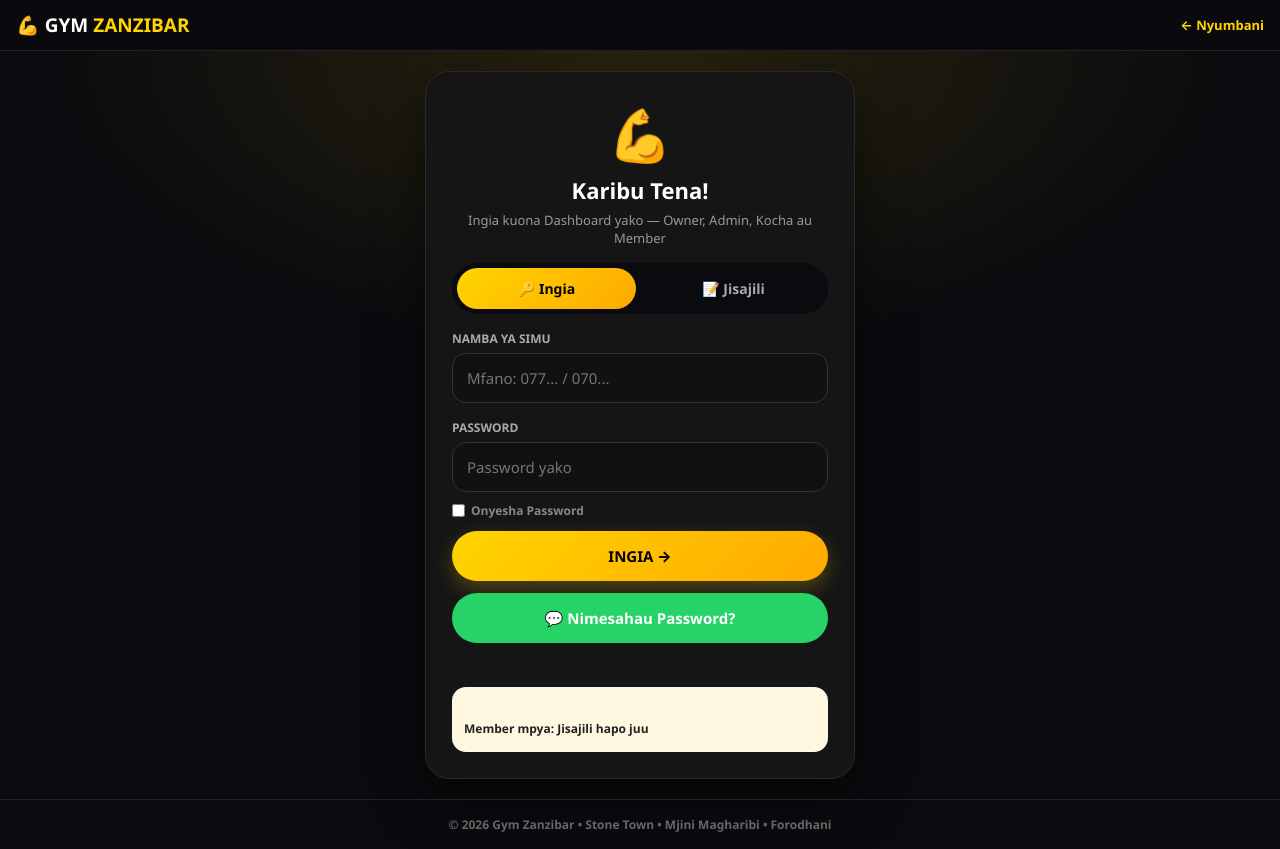
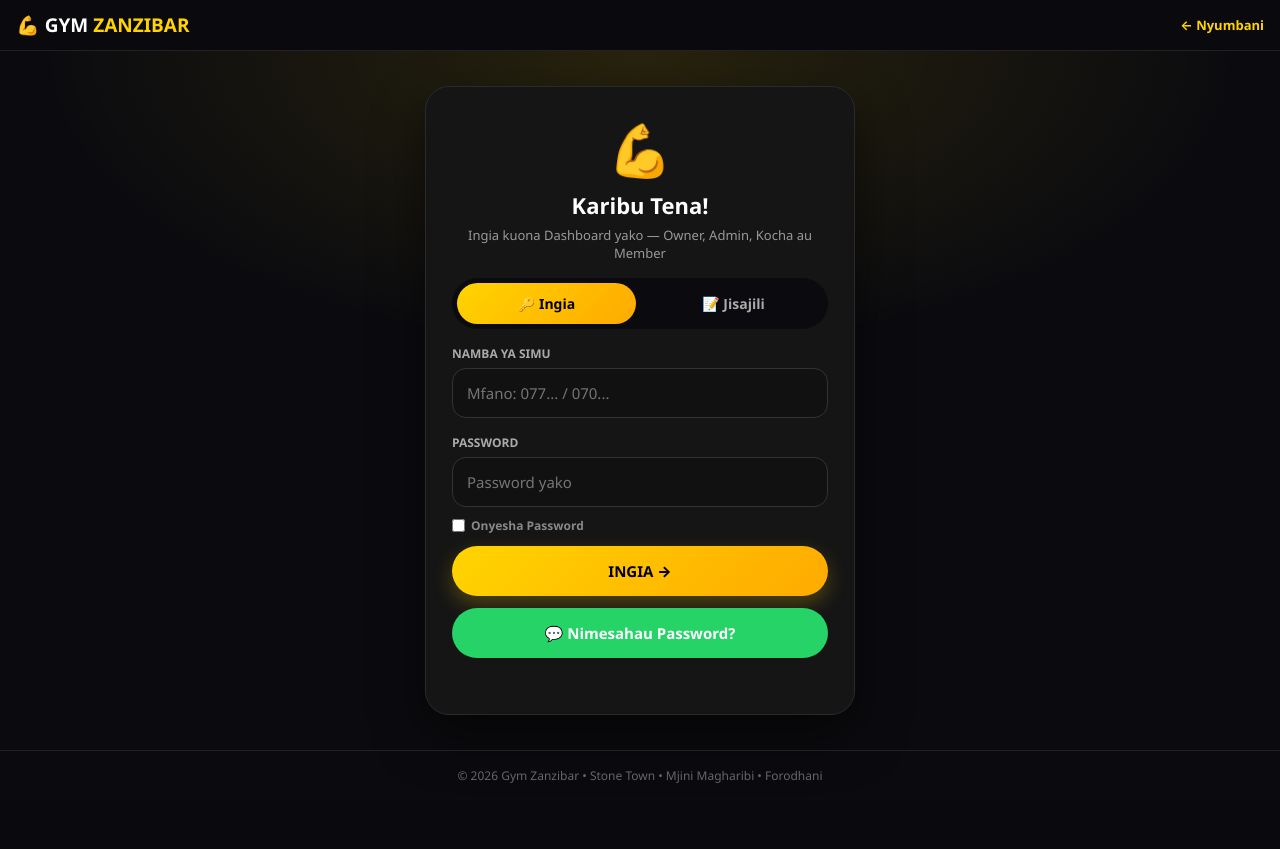
Before and after one commit to khadija05/gym_groups, a Spring Boot app: page /login.html in a window 1280 px wide. After the commit the page ends 783 px from the top, so only its background shows below. Run offline with Spring Boot 4, Linux system fonts and the light colour scheme; the visitor is signed in with stand-in values (Sample User, id 1); some of the project's set-up classes (security, data sources, template engines, error pages and the like) are left out, and stand-ins take their place.

Commit message:
Remove new member message from login.html
Removed the message about new members from the login page.

```diff
--- a/src/main/resources/static/login.html
+++ b/src/main/resources/static/login.html
@@ -71,7 +71,7 @@ input:focus{border-color:#FFD400}
     <button class="btn btn-yellow" onclick="register()">JISAJILI →</button>
   </div>
   <p id="msg"></p>
-  <div class="demo"><b><br>Member mpya: Jisajili hapo juu</div>
+
 </div></div>
 <div class="footer">© 2026 Gym Zanzibar • Stone Town • Mjini Magharibi • Forodhani</div>
 <script>
```
